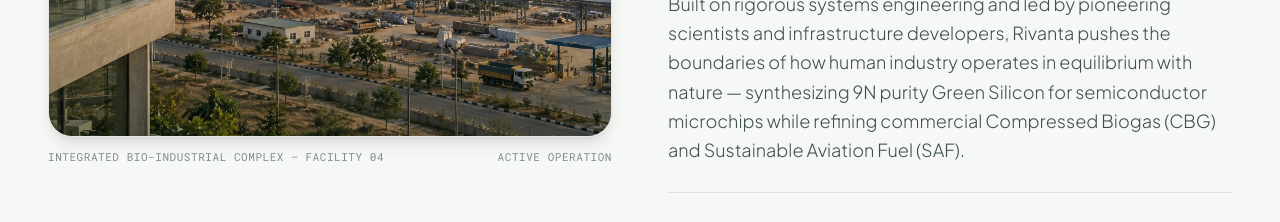
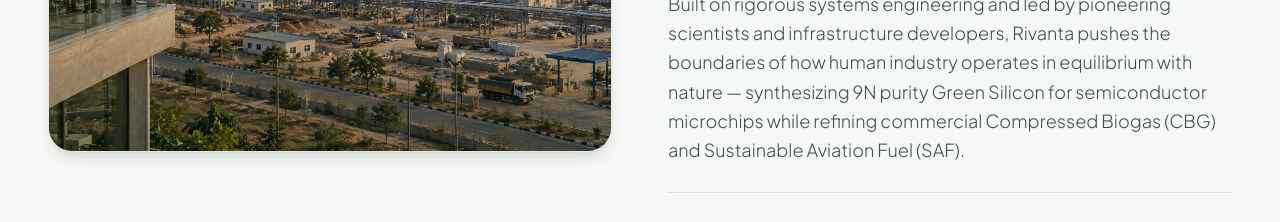
Before and after one commit to joel9945/Rivanta, a Next.js app: page / in a window 1280 px wide. Shown: the part 2540-2762 px from the top of the page. Built offline with nearby package versions, Linux system fonts and the light colour scheme; no server answers.

Commit message:
fix(company): remove bottom facility and operation caption text below image

```diff
--- a/src/components/CompanySpotlight.tsx
+++ b/src/components/CompanySpotlight.tsx
@@ -31,10 +31,6 @@ export default function CompanySpotlight() {
                 priority
               />
               <div className="absolute inset-0 bg-gradient-to-t from-[#0e2219]/60 via-transparent to-transparent opacity-60" />
-            </div>
-            <div className="pt-3 flex items-center justify-between font-mono text-[11px] text-[#13271e]/50 uppercase tracking-wider">
-              <span>Integrated Bio-Industrial Complex — Facility 04</span>
-              <span>Active Operation</span>
             </div>
           </div>
 
```
